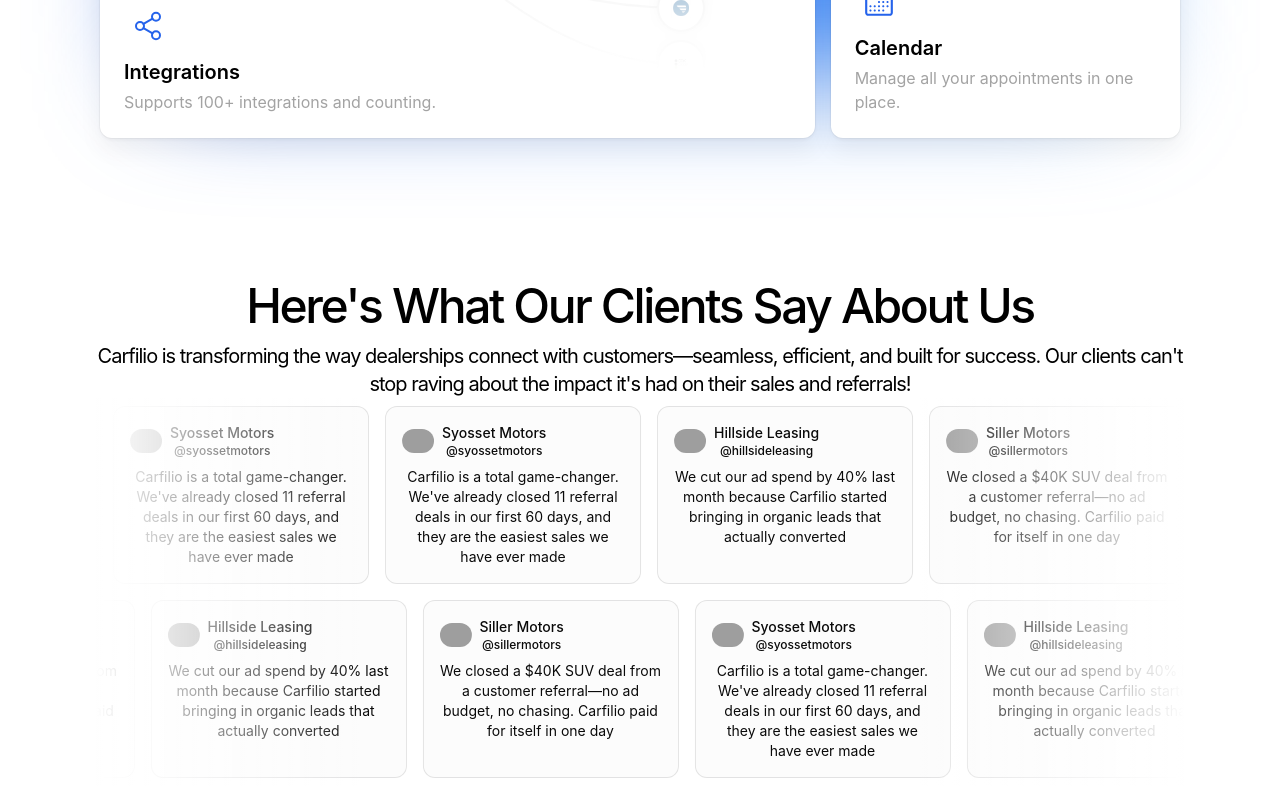
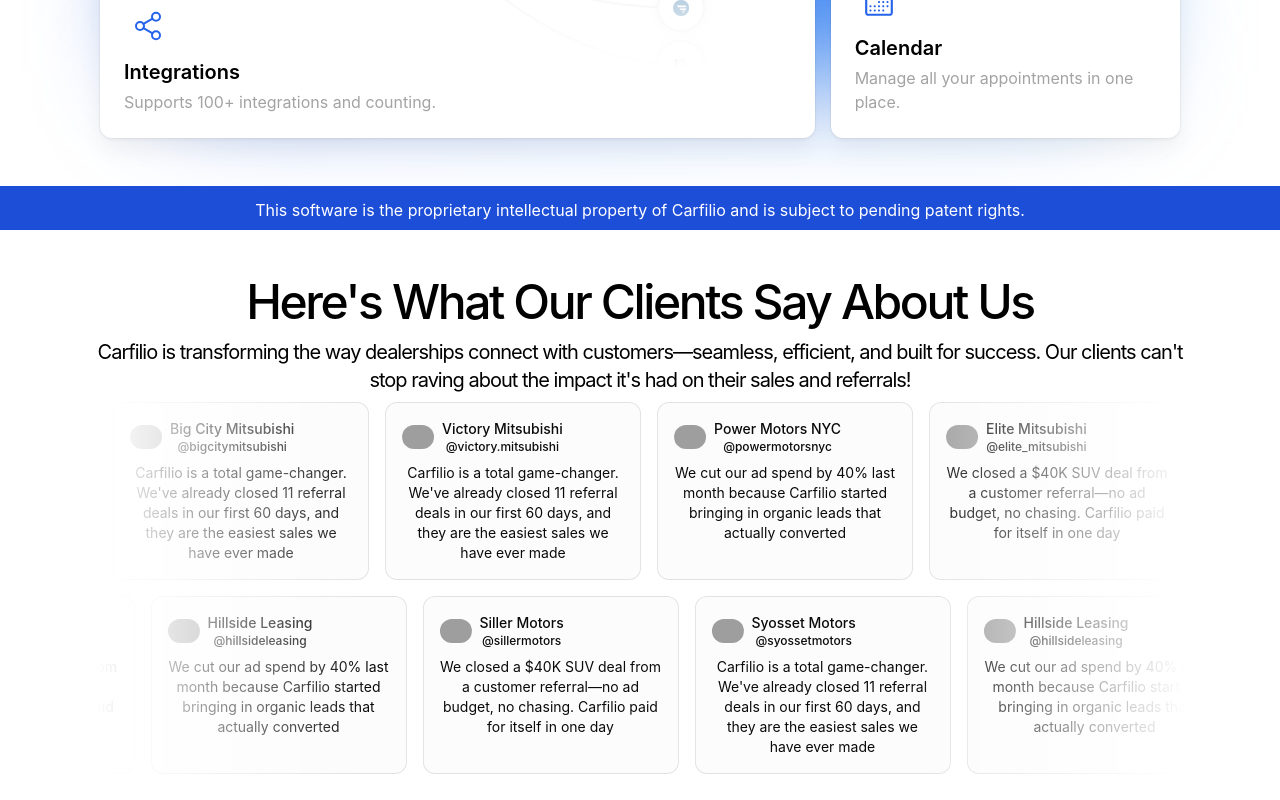
Before and after one commit to mhassaniftikhar97/carfiliowebsite, a Next.js app: page / in a window 1280 px wide. Shown: the part 4480-5280 px from the top of the page. Built offline with nearby package versions, Linux system fonts and the light colour scheme; grey boxes are pictures that could not be loaded.

Commit message:
misc updates
misc updates

```diff
--- a/app/components/Footer.tsx
+++ b/app/components/Footer.tsx
@@ -77,9 +77,6 @@
           </div>
         </div>
       </div>
-      <div className="items-center mt-7 p-2 bg-blue-700">
-            <p className="text-base text-white mt-1 text-center">This software is the proprietary intellectual property of Carfilio and is subject to pending patent rights.</p>
-            </div>
     </footer>
   )
 }
--- a/app/components/MarqueeDemo.tsx
+++ b/app/components/MarqueeDemo.tsx
@@ -4,26 +4,26 @@
 
 const reviews = [
   {
-    name: "Syosset Motors",
-    username: "@syossetmotors",
+    name: "Victory Mitsubishi",
+    username: "@victory.mitsubishi",
     body: "Carfilio is a total game-changer. We've already closed 11 referral deals in our first 60 days, and they are the easiest sales we have ever made ",
     img: "https://avatar.vercel.sh/jack",
   },
   {
-    name: "Hillside Leasing",
-    username: "@hillsideleasing",
+    name: "Power Motors NYC",
+    username: "@powermotorsnyc",
     body: "We cut our ad spend by 40% last month because Carfilio started bringing in organic leads that actually converted",
     img: "https://avatar.vercel.sh/jill",
   },
   {
-    name: "Siller Motors",
-    username: "@sillermotors",
+    name: "Elite Mitsubishi",
+    username: "@elite_mitsubishi",
     body: "We closed a $40K SUV deal from a customer referral—no ad budget, no chasing. Carfilio paid for itself in one day",
     img: "https://avatar.vercel.sh/john",
   },
   {
-    name: "Syosset Motors",
-    username: "@syossetmotors",
+    name: "Big City Mitsubishi",
+    username: "@bigcitymitsubishi",
     body: "Carfilio is a total game-changer. We've already closed 11 referral deals in our first 60 days, and they are the easiest sales we have ever made ",
     img: "https://avatar.vercel.sh/jack",
   },
--- a/app/page.tsx
+++ b/app/page.tsx
@@ -36,7 +36,10 @@
           <BentoSection />
         </div>
       </div>
-      <div id="reviews" className="py-10 xl:py-36 flex flex-col gap-5 items-center justify-center">
+          <div className="items-center mt-12 p-2 bg-blue-700">
+            <p className="text-base text-white mt-1 text-center">This software is the proprietary intellectual property of Carfilio and is subject to pending patent rights.</p>
+            </div>
+      <div id="reviews" className="py-10 xl:py-12 flex flex-col gap-5 items-center justify-center">
         <div className="text-center w-[85%]">
           <h3 className="text-5xl text-black font-medium tracking-tighter">Here&apos;s What Our Clients Say About Us</h3>
           <p className="text-xl text-black tracking-tighter mt-3">Carfilio is transforming the way dealerships connect with customers—seamless, efficient, and built for success. Our clients can&apos;t stop raving about the impact it&apos;s had on their sales and referrals!</p>
```
